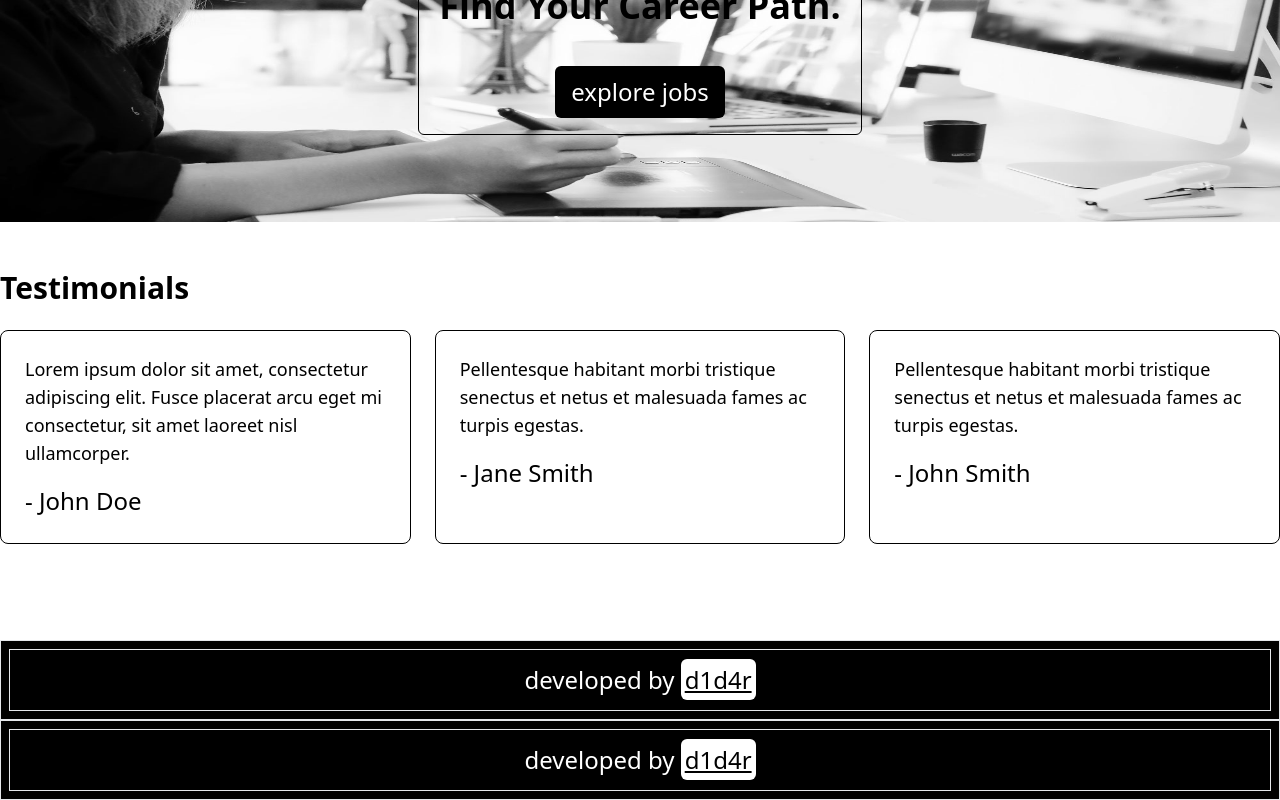
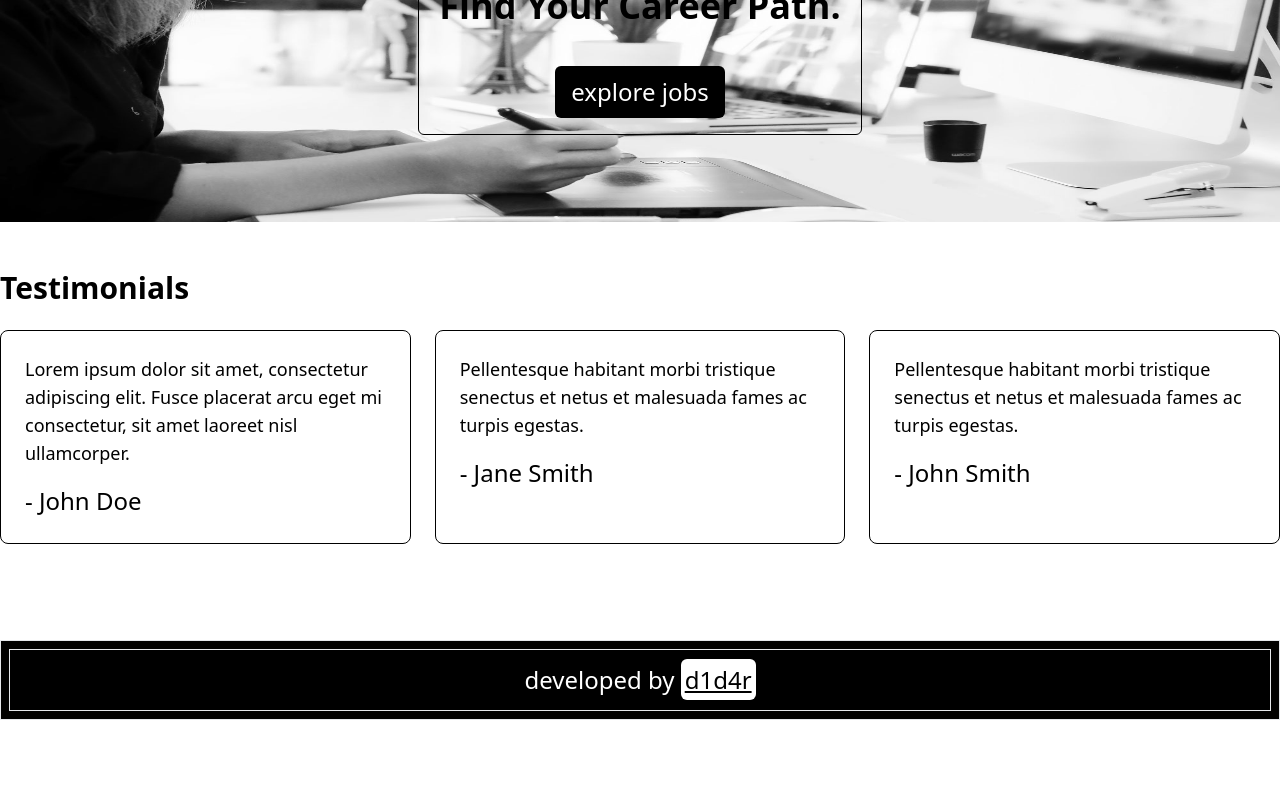
Before and after one commit to d1d4r/find-jobs, a Vue app: page / in a window 1280 px wide. Shown: the part 258-1058 px from the top of the page. After the commit the page ends 978 px from the top, so only its background shows below. Built offline with nearby package versions, Linux system fonts and the light colour scheme; no server answers.

Commit message:
remove footer sectioon

```diff
--- a/src/App.vue
+++ b/src/App.vue
@@ -7,7 +7,7 @@ import FooterSrction from '@/components/FooterSection.vue'
 <template>
   <NavBar />
   <RouterView />
-  <FooterSrction />
+  <!-- <FooterSrction /> -->
 </template>
 
 <style scoped></style>
```
